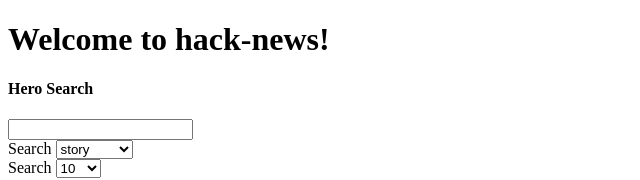
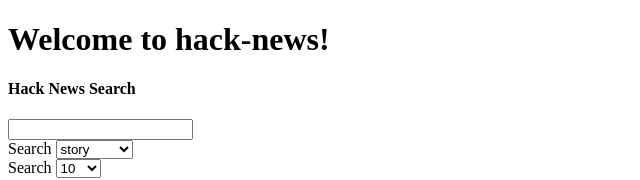
Before and after one commit to shawn11ZX/ag_frontend, an Angular app: page / in a window 1280 px wide. Shown: the top 180 px of the page, without its empty margins (0-640 px from the left). Built offline with nearby package versions, Linux system fonts and the light colour scheme.

Commit message:
change title

```diff
--- a/src/app/search/search.component.html
+++ b/src/app/search/search.component.html
@@ -1,5 +1,5 @@
 <div id="search-component">
-  <h4>Hero Search</h4>
+  <h4>Hack News Search</h4>
   <form [formGroup]="searchForm">
     <div>
       <input type="text" formControlName="term" />
```
Lines whose indentation alone changed are shown as unchanged.
